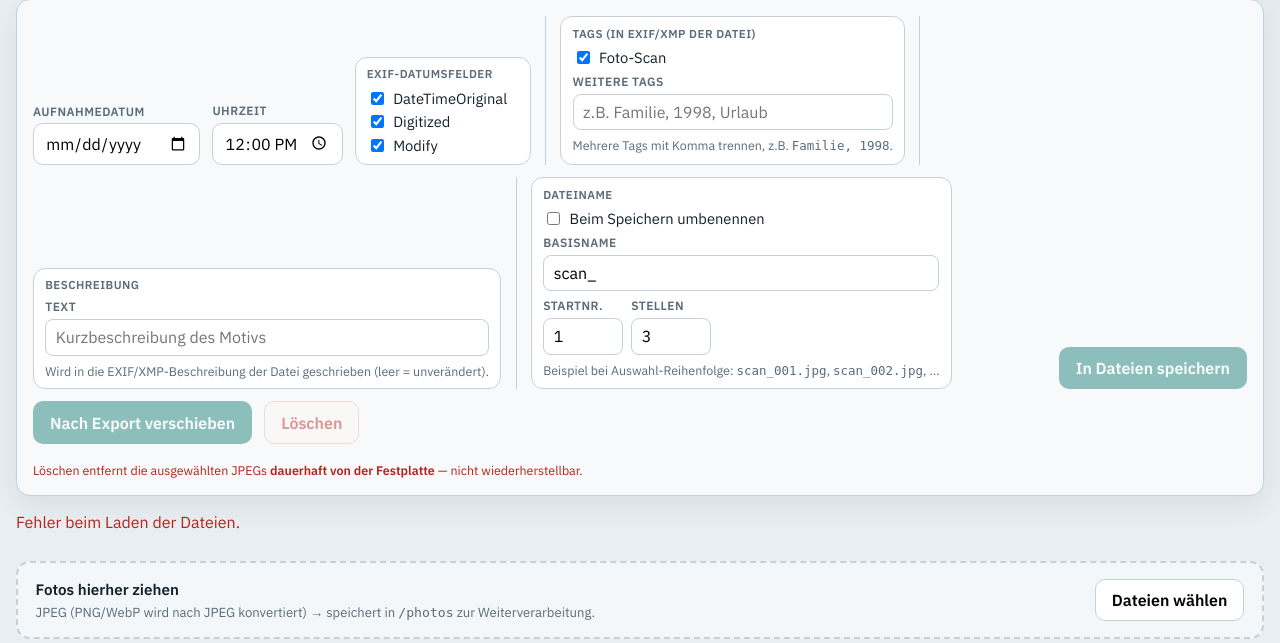
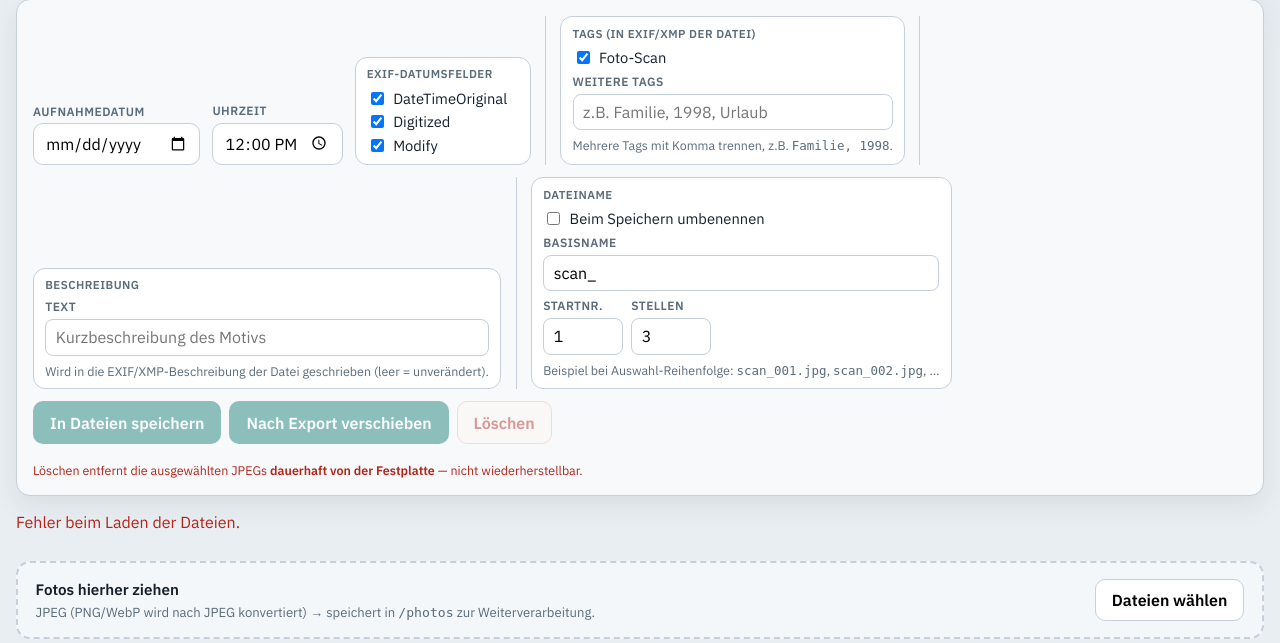
Before and after one commit to PaulG67/foto-exif, a Flask app: page / in a window 1280 px wide. Shown: the part 158-801 px from the top of the page. Run offline with Flask 3, Linux system fonts and the light colour scheme; parts of the project's set-up code (start-up, migrations or seed data) failed here and were passed over; some libraries are stand-ins or nearby versions.

Commit message:
Keep save, move, and delete on one toolbar row.
Group the three actions so flex wrap cannot split them onto separate lines.

Co-authored-by: Cursor <cursoragent@cursor.com>

```diff
--- a/app/templates/index.html
+++ b/app/templates/index.html
@@ -94,6 +94,9 @@
       line-height: 1.35;
     }
     .spacer { flex: 1; }
+    .toolbar-actions {
+      display: flex; flex-wrap: nowrap; gap: .5rem; align-items: center;
+    }
     .status { min-height: 1.3rem; color: var(--muted); margin: 0 0 1rem; }
     .status.ok { color: var(--ok); }
     .status.err { color: var(--danger); }
@@ -428,9 +431,11 @@
         <p class="group-hint" id="renamePreview">Beispiel: scan_001.jpg, scan_002.jpg, …</p>
       </div>
       <div class="spacer"></div>
-      <button type="button" class="primary photos-only" id="btnSave" disabled>In Dateien speichern</button>
-      <button type="button" class="primary photos-only" id="btnMove" disabled>Nach Export verschieben</button>
-      <button type="button" class="danger photos-only" id="btnDelete" disabled title="Dauerhaft von der Festplatte löschen">Löschen</button>
+      <div class="toolbar-actions">
+        <button type="button" class="primary" id="btnSave" disabled>In Dateien speichern</button>
+        <button type="button" class="primary" id="btnMove" disabled>Nach Export verschieben</button>
+        <button type="button" class="danger" id="btnDelete" disabled title="Dauerhaft von der Festplatte löschen">Löschen</button>
+      </div>
       <p class="delete-hint photos-only" id="deleteHint">Löschen entfernt die ausgewählten JPEGs <strong>dauerhaft von der Festplatte</strong> — nicht wiederherstellbar.</p>
     </div>
 
```
